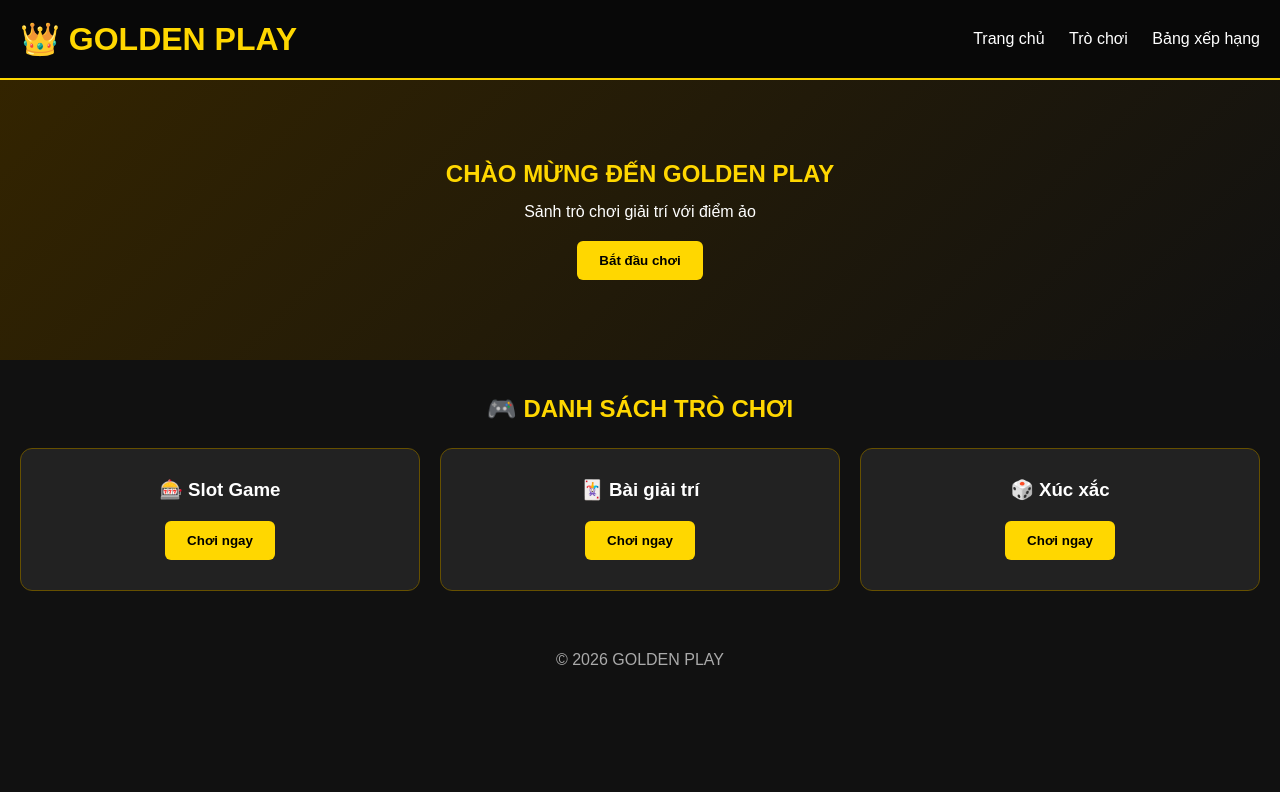
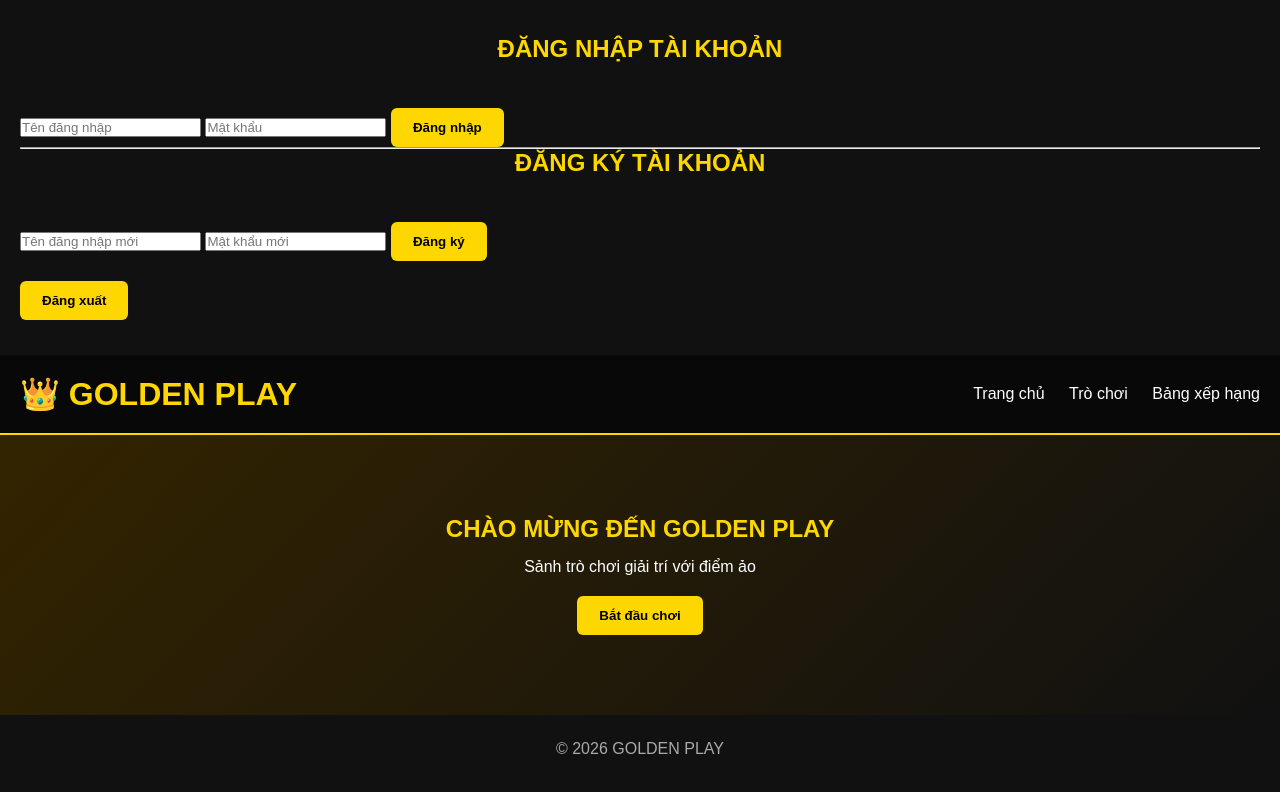
Before and after one commit to dtam7905-commits/mat-chuoc-demo, a plain HTML site: page index.html in a window 1280 px wide. Drawn offline with Linux system fonts and the light colour scheme.

Commit message:
Add authentication section to index.html

```diff
--- a/index.html
+++ b/index.html
@@ -8,6 +8,37 @@
     <link rel="stylesheet" href="style.css">
 </head>
 <body>
+
+<main>
+    <section class="auth">
+        <h2>ĐĂNG NHẬP TÀI KHOẢN</h2>
+
+        <input type="text" id="loginUser"
+               placeholder="Tên đăng nhập">
+
+        <input type="password" id="loginPass"
+               placeholder="Mật khẩu">
+
+        <button onclick="login()">Đăng nhập</button>
+
+        <hr>
+
+        <h2>ĐĂNG KÝ TÀI KHOẢN</h2>
+
+        <input type="text" id="registerUser"
+               placeholder="Tên đăng nhập mới">
+
+        <input type="password" id="registerPass"
+               placeholder="Mật khẩu mới">
+
+        <button onclick="register()">Đăng ký</button>
+
+        <p id="message"></p>
+        <p id="welcome"></p>
+
+        <button onclick="logout()">Đăng xuất</button>
+    </section>
+</main>
 
     <header>
         <h1>👑 GOLDEN PLAY</h1>
@@ -24,27 +55,6 @@
         <button onclick="showMessage()">Bắt đầu chơi</button>
     </section>
 
-    <main>
-        <h2>🎮 DANH SÁCH TRÒ CHƠI</h2>
-
-        <div class="games">
-            <div class="game">
-                <h3>🎰 Slot Game</h3>
-                <button onclick="playGame('Slot Game')">Chơi ngay</button>
-            </div>
-
-            <div class="game">
-                <h3>🃏 Bài giải trí</h3>
-                <button onclick="playGame('Bài giải trí')">Chơi ngay</button>
-            </div>
-
-            <div class="game">
-                <h3>🎲 Xúc xắc</h3>
-                <button onclick="playGame('Xúc xắc')">Chơi ngay</button>
-            </div>
-        </div>
-    </main>
-
     <footer>
         © 2026 GOLDEN PLAY
     </footer>
```
